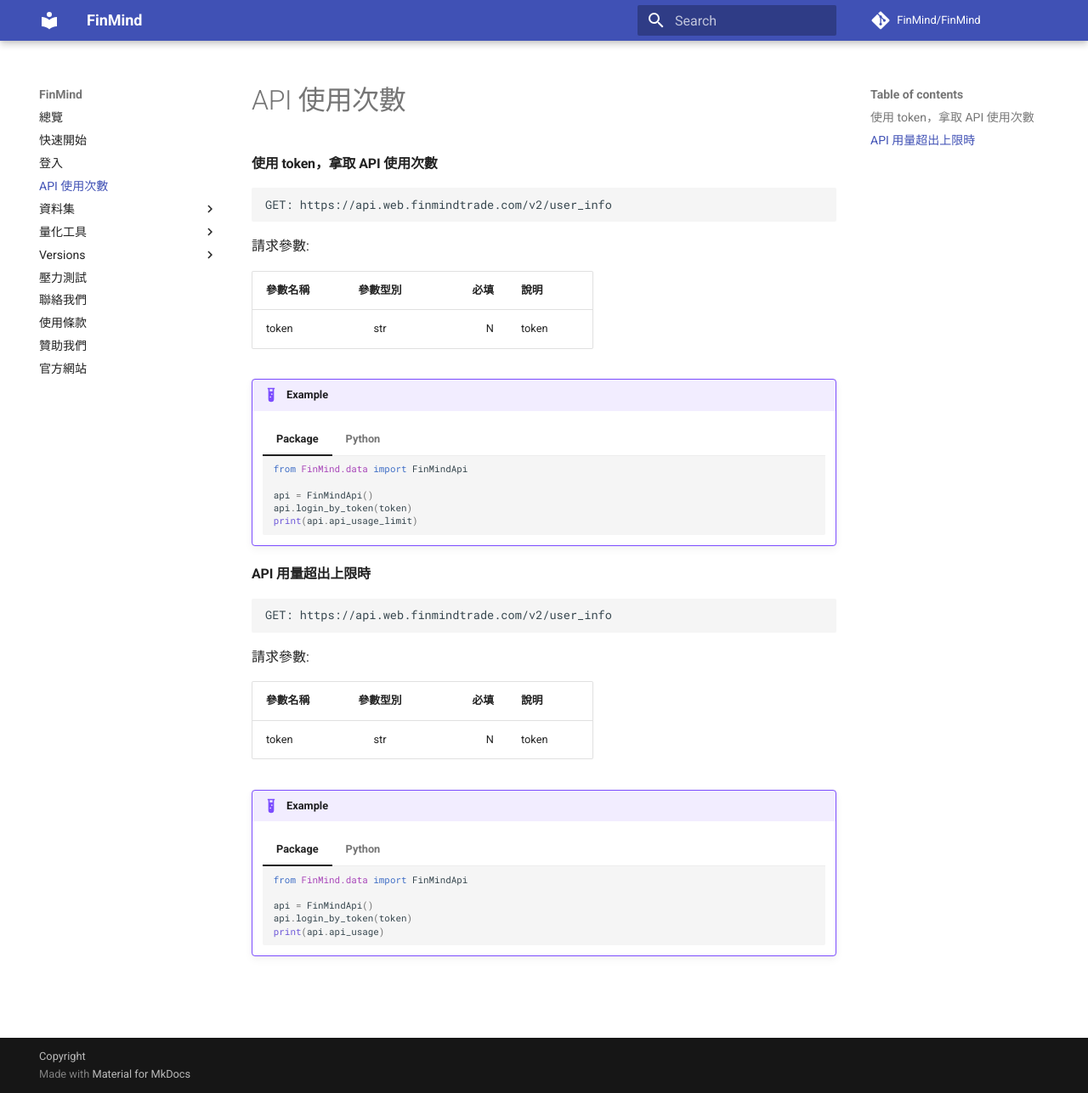
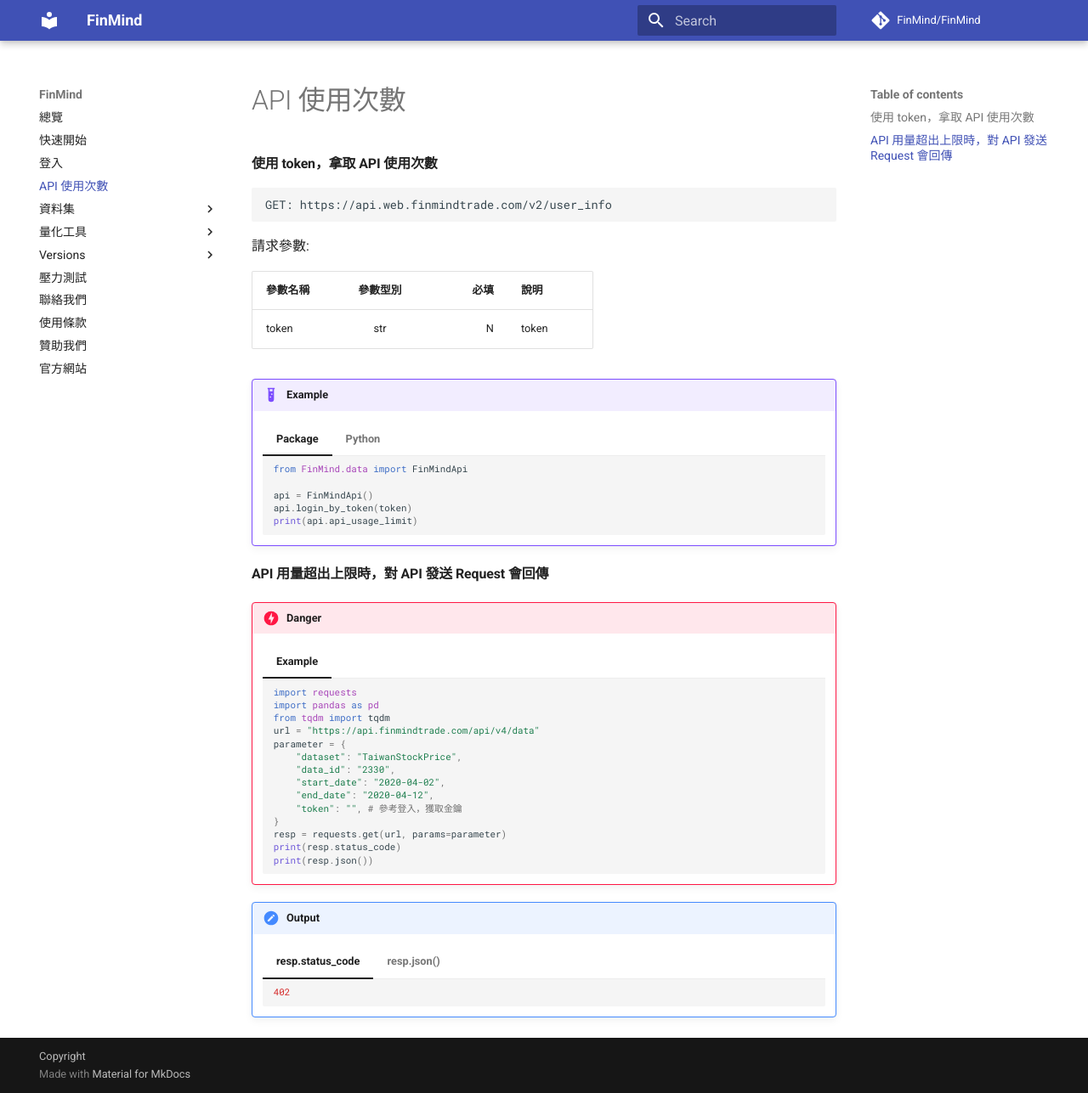
Before and after one commit to FinMind/FinMind-Doc, an MkDocs documentation site: the page built from docs/api_usage_count.md, in a window 1280 px wide and 1287 px high. Shown: the whole window at 85% size. Built offline with MkDocs 1.6.1 and Material for MkDocs 9.7.7, drawn with Linux system fonts in a browser that asks for light colours; comment, search, counter and statistics services are not loaded.

Commit message:
feat: if API user_count more than api_request_limit

````diff
--- a/docs/api_usage_count.md
+++ b/docs/api_usage_count.md
@@ -37,39 +37,33 @@ token         | str |  N | token
 
         ```
 
-#### API 用量超出上限時
+#### API 用量超出上限時，對 API 發送 Request 會回傳
 
-```
-GET: https://api.web.finmindtrade.com/v2/user_info
-
-```
-
-請求參數:
-
-參數名稱       | 參數型別  | 必填	| 說明
---------------|:-----:|-----:|------------------------
-token         | str |  N | token
-
-
-!!! example
-    === "Package"
-        ```python
-        from FinMind.data import FinMindApi
-
-        api = FinMindApi()
-        api.login_by_token(token)
-        print(api.api_usage)
-        ```
-    === "Python"
+!!! danger
+    === "Example"
         ```python
         import requests
+        import pandas as pd
+        from tqdm import tqdm
+        url = "https://api.finmindtrade.com/api/v4/data"
+        parameter = {
+            "dataset": "TaiwanStockPrice",
+            "data_id": "2330",
+            "start_date": "2020-04-02",
+            "end_date": "2020-04-12",
+            "token": "", # 參考登入，獲取金鑰
+        }
+        resp = requests.get(url, params=parameter)
+        print(resp.status_code)
+        print(resp.json())
+        ```
 
-        url = "https://api.web.finmindtrade.com/v2/user_info"
-        payload = {
-            "token": token,
-        }
-        resp = requests.get(url, params=payload)
-        resp.json()["user_count"]  # 使用次數
-        resp.json()["api_request_limit"]  # api 使用上限
-
+!!! output
+    === "resp.status_code"
+        ```python
+        402
         ```
+    === "resp.json()"
+        ```python
+        {'msg': 'Requests reach the upper limit. https://finmindtrade.com/', 'status': 402}
+        ```
````
